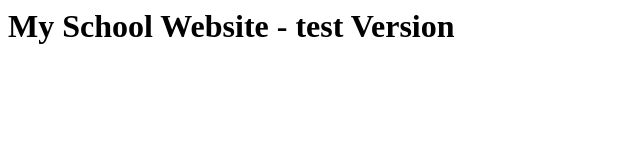
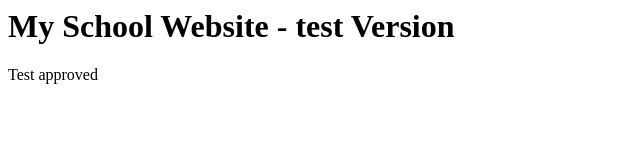
Before and after one commit to dveerendhar/DevOps, a plain HTML site: page pushFolder/school-website/index.html in a window 1280 px wide. Shown: the full height of the page, 0-640 px from the left. Drawn offline with Linux system fonts and the light colour scheme.

Commit message:
updated second line with a pragraph

```diff
--- a/pushFolder/school-website/index.html
+++ b/pushFolder/school-website/index.html
@@ -1 +1,2 @@
 <h1>My School Website - test Version</h1>
+<p>Test approved</p>
```
